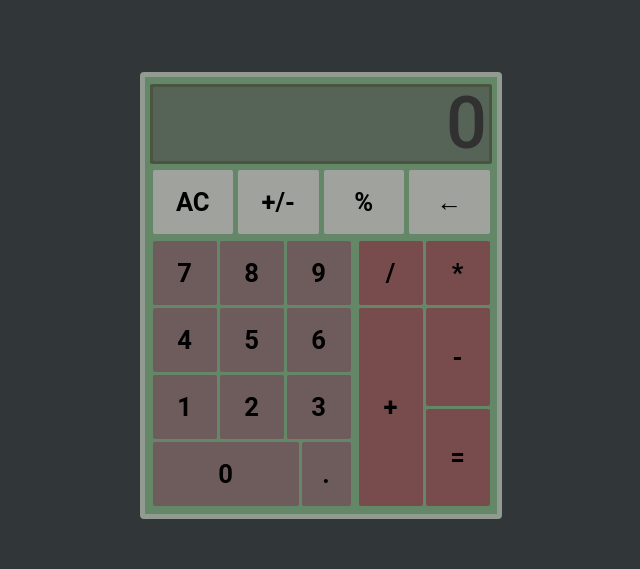
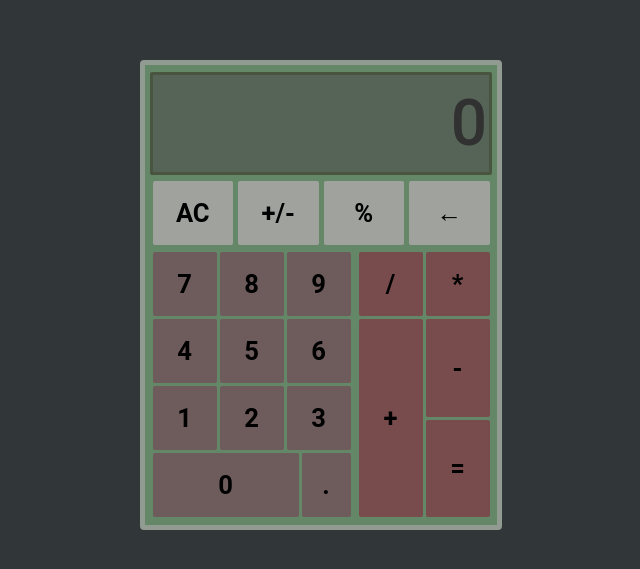
Before and after one commit to srj-17/calculator, a plain HTML site: page index.html in a window 1280 px wide. Shown: the part 113-682 px from the top of the page, without its empty margins (319-959 px from the left). Drawn offline with Linux system fonts and the light colour scheme.

Commit message:
Make the digits size decrease with display
We do this by making the digits and display both
take the units of viewport width(vw), because it
means that when the width of device decreases,
both of the display and the font inside the display
decrease in size.
We can use any relative sizing here, but we MUST
use the relative sizing that changes with display
(eg: vw).

```diff
--- a/style.css
+++ b/style.css
@@ -32,8 +32,12 @@ body {
     margin: 3px;
     border: rgb(73, 85, 63) solid 3px;
     border-radius: 2px;
-    height: 10vh;
-    font-size: 9vh;
+    height: 8vw;
+    font-size: 5vw;
+    /* this is the only fix for numbers fitting to the screen that I have found right now, i.e.
+        decreasing the font-size such that display includes all 9 digits
+        WHILE specifying display size and font-size using same relative units --
+        HERE according to viewport width so that they decrease in size propotionally */
 }
 
 .key-container {
@@ -120,3 +124,7 @@ button {
 .row-two .right-column button:active {
     background-color: rgb(120, 76, 76, 0.5);
 }
+
+/* while the calculator can be made to look good on mobile devices right now making everything
+   bigger, we're not doing that because the primary device is computer and the calculator would
+   look very bad if we did that (made everything bigger) */
```
